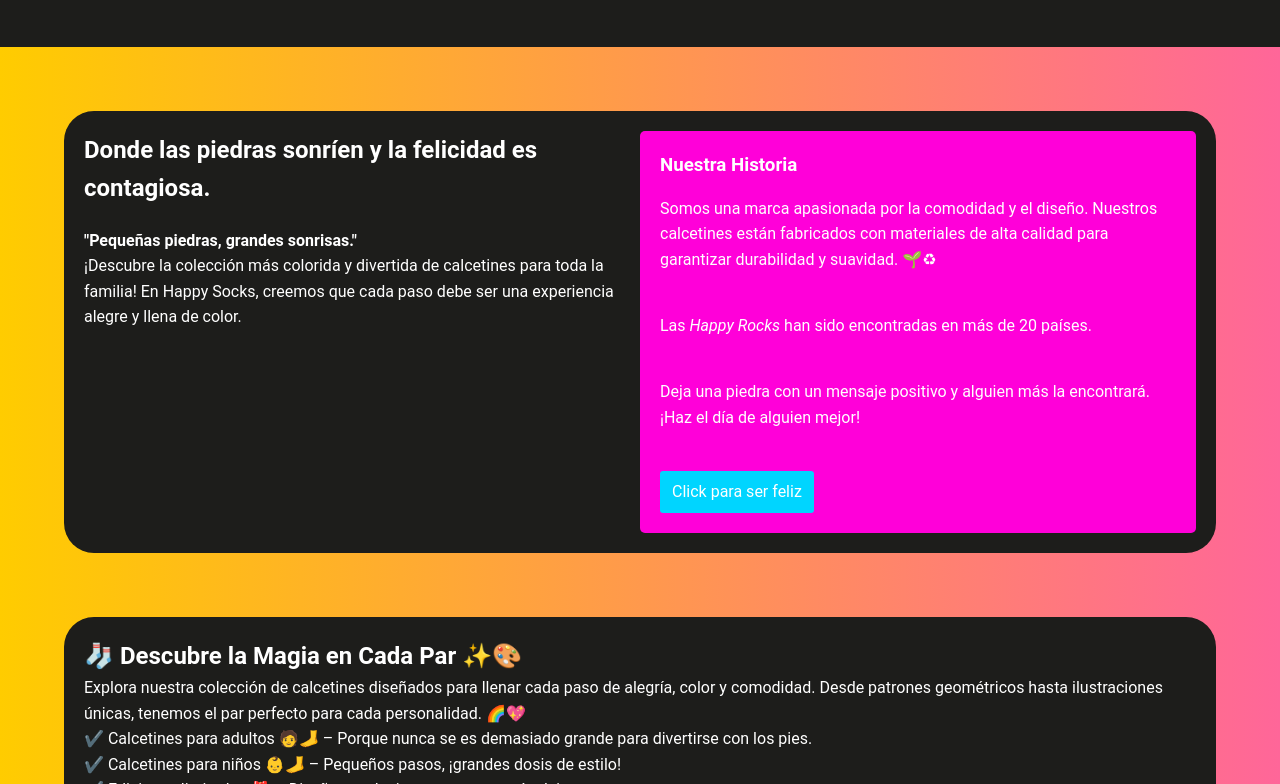
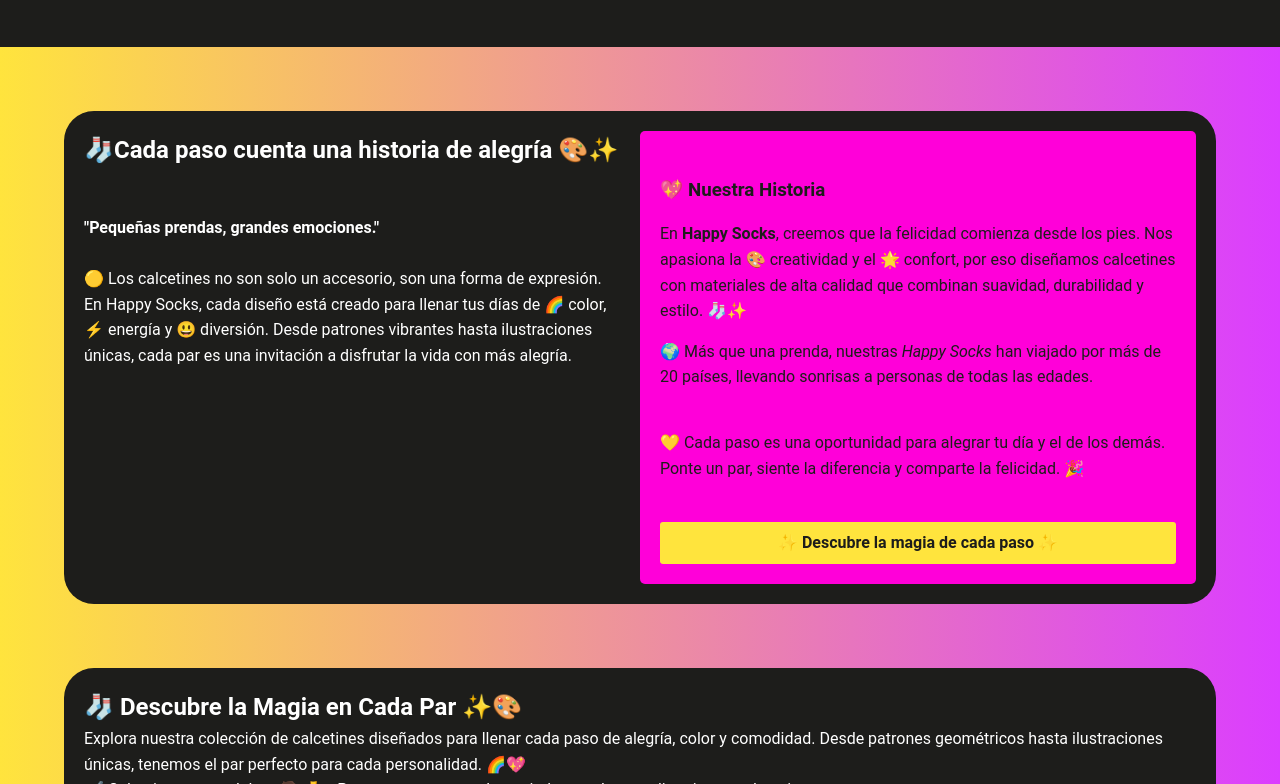
Before and after one commit to sofruiz/ProyectoInter, a plain HTML site: page html/pagweb.html in a window 1280 px wide. Shown: the part 962-1746 px from the top of the page. Drawn offline with Linux system fonts and the light colour scheme; a script that the page names is missing.

Commit message:
Actualización de contenido (estilos y HTML)

```diff
--- a/css/contact.css
+++ b/css/contact.css
@@ -156,7 +156,7 @@
 aside {
     float: right;
     width: 30%;
-    background: #ffea00;
+    background: #ffe43d;
     padding: 20px;
     border-radius: 5px;
 }
@@ -173,8 +173,8 @@
 aside a {
     display: inline-block;
     padding: 8px 12px;
-    background: #ff008a;
-    color: #2c2c2c;
+    background: #db3dff;
+    color: #1d1d1b;
     text-decoration: none;
     border-radius: 3px;
 }
--- a/css/pagweb.css
+++ b/css/pagweb.css
@@ -11,7 +11,7 @@
 /* Aplica fuentes y colores generales para el cuerpo del documento. */
 body {
     font-family: 'Roboto', sans-serif;
-    background: linear-gradient(to right, #ffcc00, #ff6699);
+    background: linear-gradient(to right, #ffe43d, #db3dff);
     /*background: url('img/backtry.png') no-repeat center center fixed;*/
     background-size: cover;
     color: #ffffff;
@@ -172,7 +172,6 @@
     margin: 5px 0;
 }
 
-
 /* sidebar */
 aside {
     float: right;
@@ -180,6 +179,7 @@
     background: #ff00d9;
     padding: 20px;
     border-radius: 5px;
+    color: #1d1d1b;
 }
 
 aside h3 {
@@ -193,11 +193,13 @@
 /* enlace url boton*/
 aside a {
     display: inline-block;
+    width: 100%;
     padding: 8px 12px;
-    background: #00d5ff;
-    color: #fff;
+    background: #ffe43d;
+    color: #1d1d1b;
+    border-radius: 3px;
+    text-align: center;
     text-decoration: none;
-    border-radius: 3px;
 }
 
 
@@ -231,5 +233,4 @@
     color: white;
     border: none;
     border-radius: 10px;
-    align-content: center;
 }
--- a/html/pagweb.html
+++ b/html/pagweb.html
@@ -48,35 +48,24 @@
         <section class="contenedor">
             <section class="main">
                 <article>
-
-                    <h2>Donde las piedras sonríen y la felicidad es contagiosa.</h2>
-                    <h4>"Pequeñas piedras, grandes sonrisas."</h4>
-                    <p>¡Descubre la colección más colorida y divertida de calcetines para toda la familia! En Happy Socks, creemos que cada paso debe ser una experiencia alegre y llena de color.</p>
-
-                    <br>
-
-
-
-                </article>
+                    <h2>🧦Cada paso cuenta una historia de alegría 🎨✨</h2><br>
+                    <h4>"Pequeñas prendas, grandes emociones."</h4><br>
+                    <p>🟡 Los calcetines no son solo un accesorio, son una forma de expresión. En Happy Socks, cada diseño está creado para llenar tus días de 🌈 color, ⚡ energía y 😃 diversión. Desde patrones vibrantes hasta ilustraciones únicas, cada par es una invitación a disfrutar la vida con más alegría.
+                    </p><br>
+                    </article>
             </section>
 
 
             <!--se usa aside para la parte secundaria del codigo-->
             <aside>
-                <h3>Nuestra Historia</h3>
-                <!--usando negritas-->
-                <p>Somos una marca apasionada por la comodidad y el diseño. Nuestros calcetines están fabricados con materiales de alta calidad para garantizar durabilidad y suavidad. 🌱♻
-                </p>
                 <br>
-                    <!--usando italicas-->
-                    <p>Las <i>Happy Rocks</i> han sido encontradas en más de 20 países.
-                    </p>
-                    <br>
-                    <p>Deja una piedra con un mensaje positivo y alguien más la encontrará. ¡Haz el día de alguien mejor!
-                    </p>
-                    <br>
-                        <!--usando un enlace a otra pagina por medio de otra pestaña-->
-                        <a target="blank" href="https://www.youtube.com/watch?v=68vZX2uUKKA">Click para ser feliz</a>
+                <h3>💖 Nuestra Historia</h3>
+                <p>En <strong>Happy Socks</strong>, creemos que la felicidad comienza desde los pies. Nos apasiona la 🎨 creatividad y el 🌟 confort, por eso diseñamos calcetines con materiales de alta calidad que combinan suavidad, durabilidad y estilo. 🧦✨</p>
+                <p>🌍 Más que una prenda, nuestras <i>Happy Socks</i> han viajado por más de 20 países, llevando sonrisas a personas de todas las edades.</p><br>
+                <p>💛 Cada paso es una oportunidad para alegrar tu día y el de los demás. Ponte un par, siente la diferencia y comparte la felicidad. 🎉</p>
+                <br>
+                <!--usando un enlace a otra pagina-->
+                <a target="blank" href="contact.html"><strong>✨ Descubre la magia de cada paso ✨</strong></a>
             </aside>
         </section>
 
```
Also changed, not shown: css/about.css (+10 -0 lines), html/about.html (+18 -9 lines).
